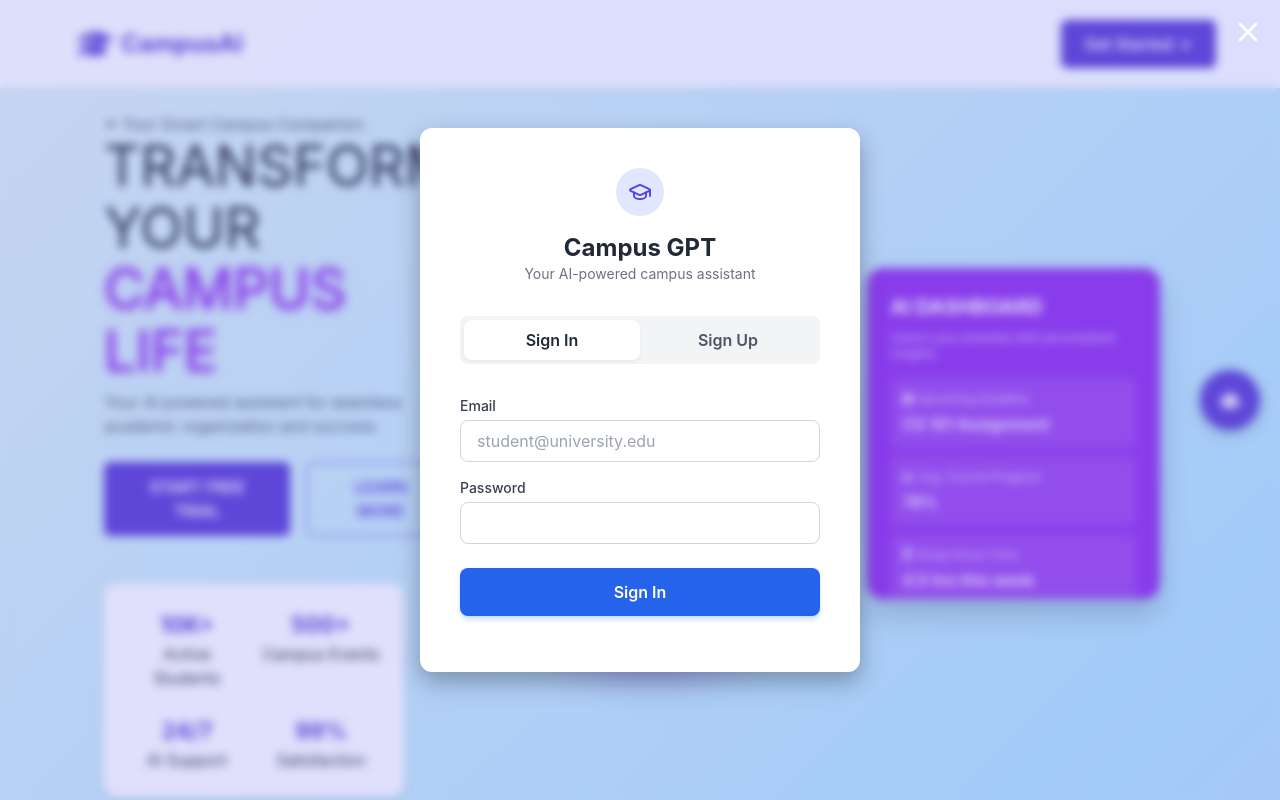
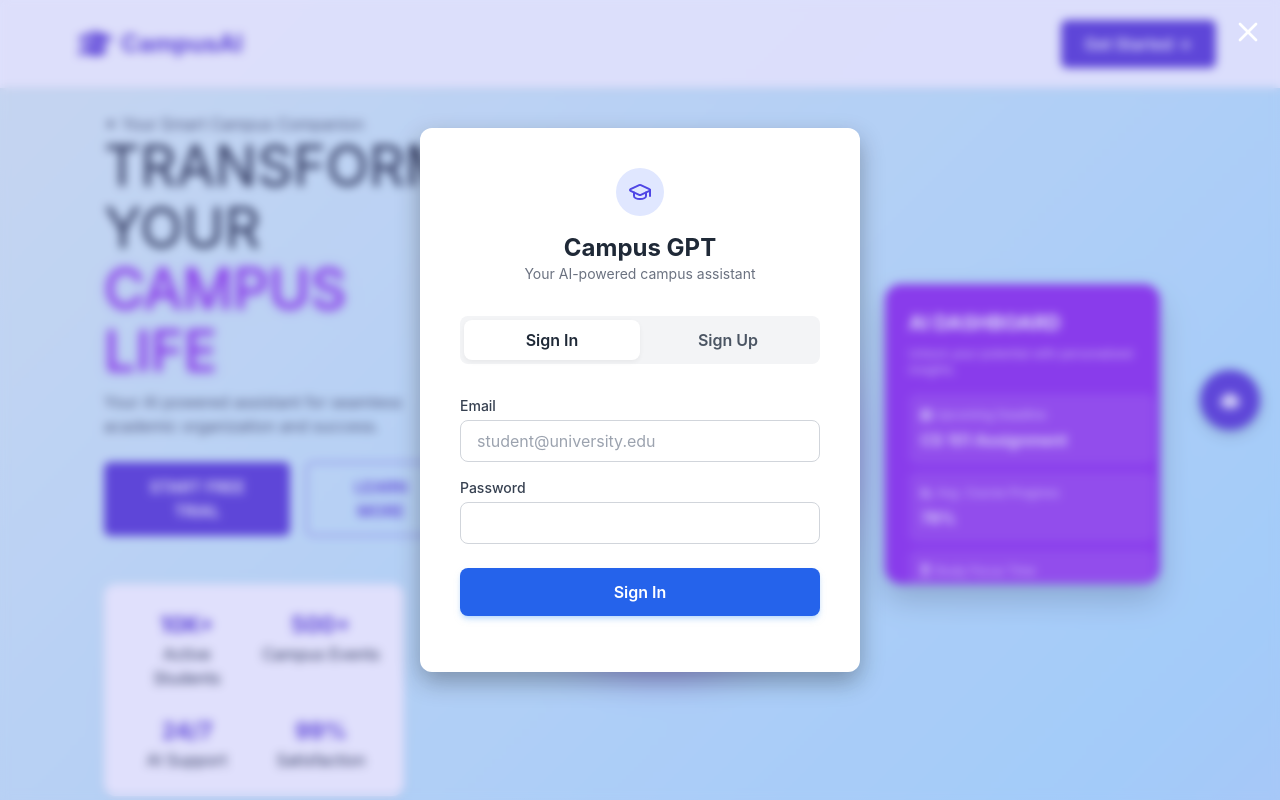
Before and after one commit to pallavi9702/campusAI, a plain HTML site: page index.html in a window 1280 px wide. Shown: the top 800 px of the page. Drawn offline with nearby package versions, Linux system fonts and the light colour scheme; placeholder pictures from the web are drawn by us.

Commit message:
Update index.html

```diff
--- a/index.html
+++ b/index.html
@@ -853,7 +853,7 @@
 
             <!-- 3. AI DASHBOARD CARD (Right) -->
             <div class="hero-dashboard-card">
-                <div class="dashboard-card-content">
+                 <div class="dashboard-card-content" style="height:300px; overflow-y:auto; overflow-x:hidden; padding-right:6px;">
                     <h3 class="text-white">AI DASHBOARD</h3>
                     <p class="text-xs text-white opacity-80 mb-4">
                         Unlock your potential with personalized insights.
```
